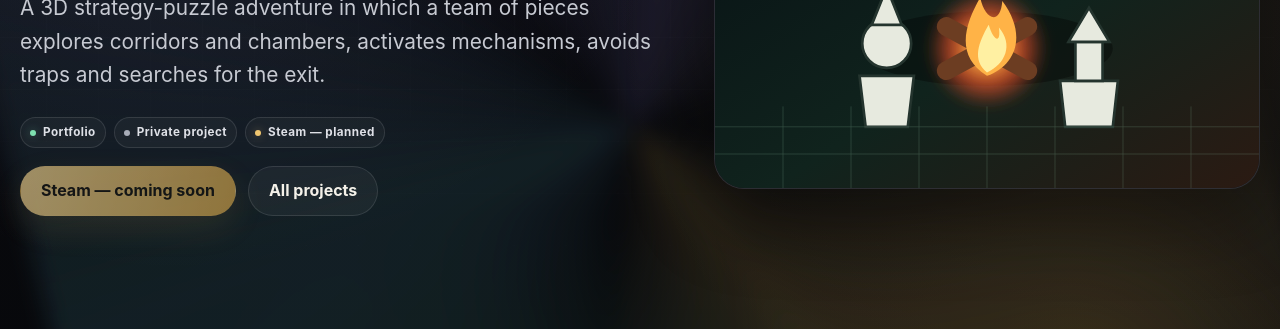
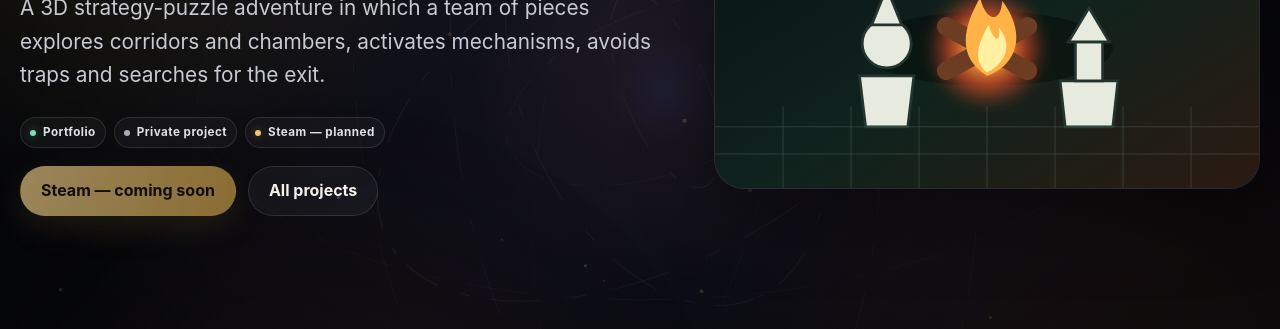
Before and after one commit to Logos7/logos7.github.io, a plain HTML site: page projects/pieceborne/index.html in a window 1280 px wide. Shown: the part 270-599 px from the top of the page. Drawn offline with Linux system fonts and the light colour scheme.

Commit message:
feat(backgrounds): add dynamic mouse-reactive scene system

```diff
--- /dev/null
+++ b/assets/css/backgrounds.css
@@ -0,0 +1,82 @@
+html {
+  background: #06070a;
+}
+
+body {
+  background: transparent;
+}
+
+body::before,
+body::after {
+  display: none;
+}
+
+.ambient-background {
+  position: fixed;
+  inset: 0;
+  z-index: -1;
+  overflow: hidden;
+  pointer-events: none;
+  background:
+    radial-gradient(circle at calc(50% + var(--background-x, 0px)) calc(38% + var(--background-y, 0px)), rgba(163, 145, 255, .12), transparent 38rem),
+    linear-gradient(180deg, rgba(8, 9, 14, .78), rgba(5, 7, 10, .94));
+}
+
+.ambient-background::before,
+.ambient-background::after {
+  content: "";
+  position: absolute;
+  inset: -18%;
+  opacity: .7;
+  filter: blur(54px) saturate(1.28);
+  transform: translate3d(var(--background-x, 0px), var(--background-y, 0px), 0) scale(1.06);
+  transition: opacity .6s ease;
+}
+
+.ambient-background::before {
+  background:
+    radial-gradient(circle at 22% 24%, rgba(var(--background-primary, 126, 224, 175), .24), transparent 24%),
+    radial-gradient(circle at 76% 72%, rgba(var(--background-secondary, 163, 145, 255), .2), transparent 28%);
+}
+
+.ambient-background::after {
+  background:
+    radial-gradient(circle at 68% 18%, rgba(var(--background-accent, 240, 198, 111), .17), transparent 22%),
+    radial-gradient(circle at 34% 82%, rgba(var(--background-secondary, 163, 145, 255), .13), transparent 25%);
+  transform: translate3d(var(--background-x-reverse, 0px), var(--background-y-reverse, 0px), 0) scale(1.12);
+}
+
+.ambient-background canvas {
+  position: absolute;
+  inset: 0;
+  width: 100%;
+  height: 100%;
+  opacity: .94;
+}
+
+.ambient-background-shade {
+  position: absolute;
+  inset: 0;
+  background:
+    linear-gradient(180deg, rgba(5, 6, 9, .08), rgba(5, 7, 10, .38)),
+    radial-gradient(ellipse at center, transparent 18%, rgba(4, 5, 8, .38) 100%);
+}
+
+@media (max-width: 720px) {
+  .ambient-background::before,
+  .ambient-background::after {
+    opacity: .58;
+    filter: blur(42px) saturate(1.18);
+  }
+
+  .ambient-background canvas {
+    opacity: .82;
+  }
+}
+
+@media (prefers-reduced-motion: reduce) {
+  .ambient-background::before,
+  .ambient-background::after {
+    transform: none;
+  }
+}
--- /dev/null
+++ b/assets/js/backgrounds.js
@@ -0,0 +1,337 @@
+(() => {
+  const canvas = document.createElement("canvas");
+  const shade = document.createElement("div");
+  const root = document.createElement("div");
+  const context = canvas.getContext("2d", { alpha: true });
+
+  if (!context) {
+    return;
+  }
+
+  root.className = "ambient-background";
+  root.setAttribute("aria-hidden", "true");
+  shade.className = "ambient-background-shade";
+  root.append(canvas, shade);
+  document.body.prepend(root);
+
+  const sceneNames = (document.body.dataset.backgrounds || "nebula,constellation,orbit")
+    .split(",")
+    .map(value => value.trim())
+    .filter(Boolean);
+
+  const randomIndex = length => {
+    if (window.crypto?.getRandomValues) {
+      const value = new Uint32Array(1);
+      window.crypto.getRandomValues(value);
+      return value[0] % length;
+    }
+
+    return Math.floor(Math.random() * length);
+  };
+
+  const sceneName = sceneNames[randomIndex(sceneNames.length)] || "nebula";
+  root.dataset.scene = sceneName;
+
+  const palettes = {
+    home: [[126, 224, 175], [163, 145, 255], [240, 198, 111]],
+    projects: [[127, 216, 255], [163, 145, 255], [240, 198, 111]],
+    yantra: [[126, 224, 175], [127, 216, 255], [240, 198, 111]],
+    adi: [[127, 216, 255], [163, 145, 255], [126, 224, 175]],
+    pieceborne: [[240, 198, 111], [196, 104, 70], [163, 145, 255]]
+  };
+
+  const paletteName = document.body.dataset.backgroundPalette || "home";
+  const palette = palettes[paletteName] || palettes.home;
+  root.style.setProperty("--background-primary", palette[0].join(", "));
+  root.style.setProperty("--background-secondary", palette[1].join(", "));
+  root.style.setProperty("--background-accent", palette[2].join(", "));
+
+  const reducedMotion = window.matchMedia("(prefers-reduced-motion: reduce)").matches;
+  const coarsePointer = window.matchMedia("(pointer: coarse)").matches;
+  const motionScale = coarsePointer ? .5 : 1;
+  const pointer = { targetX: 0, targetY: 0, x: 0, y: 0 };
+  const state = { width: 0, height: 0, ratio: 1, particles: [], strands: [], rings: [], last: 0 };
+  let animationFrame = 0;
+
+  const rgba = (color, alpha) => `rgba(${color[0]}, ${color[1]}, ${color[2]}, ${alpha})`;
+  const mix = (a, b, amount) => a + (b - a) * amount;
+  const random = (min, max) => min + Math.random() * (max - min);
+
+  const createParticles = count => Array.from({ length: count }, (_, index) => ({
+    x: Math.random(),
+    y: Math.random(),
+    depth: random(.3, 1),
+    size: random(.7, 2.4),
+    speed: random(.015, .055),
+    phase: random(0, Math.PI * 2),
+    color: palette[index % palette.length]
+  }));
+
+  const createStrands = count => Array.from({ length: count }, (_, index) => ({
+    offset: random(-.22, 1.2),
+    amplitude: random(.035, .13),
+    speed: random(.08, .2),
+    phase: random(0, Math.PI * 2),
+    width: random(.7, 1.9),
+    color: palette[index % palette.length]
+  }));
+
+  const createRings = count => Array.from({ length: count }, (_, index) => ({
+    radius: .13 + index * random(.065, .095),
+    tilt: random(.34, .72),
+    speed: random(.04, .12) * (index % 2 ? -1 : 1),
+    phase: random(0, Math.PI * 2),
+    width: random(.55, 1.35),
+    color: palette[index % palette.length]
+  }));
+
+  const resize = () => {
+    state.width = window.innerWidth;
+    state.height = window.innerHeight;
+    state.ratio = Math.min(window.devicePixelRatio || 1, 1.5);
+    canvas.width = Math.round(state.width * state.ratio);
+    canvas.height = Math.round(state.height * state.ratio);
+    context.setTransform(state.ratio, 0, 0, state.ratio, 0, 0);
+    const density = Math.max(20, Math.min(58, Math.round((state.width * state.height) / 28000)));
+    state.particles = createParticles(coarsePointer ? Math.round(density * .65) : density);
+    state.strands = createStrands(coarsePointer ? 5 : 8);
+    state.rings = createRings(coarsePointer ? 5 : 8);
+  };
+
+  const clear = () => {
+    context.clearRect(0, 0, state.width, state.height);
+    context.globalCompositeOperation = "source-over";
+  };
+
+  const drawParticles = (time, connectionDistance = 0, drift = 1) => {
+    const positions = [];
+
+    for (const particle of state.particles) {
+      const x = particle.x * state.width + pointer.x * particle.depth * 32 * motionScale;
+      const y = ((particle.y + time * particle.speed * .008 * drift) % 1.12 - .06) * state.height + pointer.y * particle.depth * 22 * motionScale;
+      const pulse = .55 + Math.sin(time * .0012 + particle.phase) * .3;
+      positions.push({ x, y, particle });
+      context.beginPath();
+      context.fillStyle = rgba(particle.color, .18 + pulse * .32);
+      context.arc(x, y, particle.size * (.8 + pulse * .45), 0, Math.PI * 2);
+      context.fill();
+    }
+
+    if (!connectionDistance) {
+      return;
+    }
+
+    context.lineWidth = .65;
+
+    for (let i = 0; i < positions.length; i += 1) {
+      for (let j = i + 1; j < positions.length; j += 1) {
+        const dx = positions[i].x - positions[j].x;
+        const dy = positions[i].y - positions[j].y;
+        const distance = Math.hypot(dx, dy);
+
+        if (distance >= connectionDistance) {
+          continue;
+        }
+
+        context.beginPath();
+        context.strokeStyle = rgba(positions[i].particle.color, (1 - distance / connectionDistance) * .14);
+        context.moveTo(positions[i].x, positions[i].y);
+        context.lineTo(positions[j].x, positions[j].y);
+        context.stroke();
+      }
+    }
+  };
+
+  const drawNebula = time => {
+    context.globalCompositeOperation = "lighter";
+
+    for (let index = 0; index < state.strands.length; index += 1) {
+      const strand = state.strands[index];
+      const baseY = strand.offset * state.height;
+      const parallaxX = pointer.x * (18 + index * 3) * motionScale;
+      const parallaxY = pointer.y * (10 + index * 2) * motionScale;
+      const gradient = context.createLinearGradient(0, baseY, state.width, baseY);
+      gradient.addColorStop(0, rgba(strand.color, 0));
+      gradient.addColorStop(.22, rgba(strand.color, .12));
+      gradient.addColorStop(.52, rgba(strand.color, .28));
+      gradient.addColorStop(.82, rgba(strand.color, .1));
+      gradient.addColorStop(1, rgba(strand.color, 0));
+      context.beginPath();
+      context.strokeStyle = gradient;
+      context.lineWidth = strand.width;
+
+      for (let x = -80; x <= state.width + 80; x += 18) {
+        const normalized = x / state.width;
+        const wave = Math.sin(normalized * Math.PI * 2.1 + time * .00018 * strand.speed + strand.phase);
+        const secondWave = Math.sin(normalized * Math.PI * 4.4 - time * .00011 + strand.phase * .7);
+        const y = baseY + (wave + secondWave * .38) * state.height * strand.amplitude + parallaxY;
+        const pointX = x + parallaxX;
+
+        if (x === -80) {
+          context.moveTo(pointX, y);
+        } else {
+          context.lineTo(pointX, y);
+        }
+      }
+
+      context.stroke();
+    }
+
+    drawParticles(time, 0, .52);
+  };
+
+  const drawConstellation = time => {
+    context.globalCompositeOperation = "lighter";
+    drawParticles(time, Math.min(170, state.width * .18), .36);
+
+    const focusX = state.width * (.5 + pointer.x * .055 * motionScale);
+    const focusY = state.height * (.45 + pointer.y * .045 * motionScale);
+    const glow = context.createRadialGradient(focusX, focusY, 0, focusX, focusY, Math.min(state.width, state.height) * .34);
+    glow.addColorStop(0, rgba(palette[1], .12));
+    glow.addColorStop(.45, rgba(palette[0], .045));
+    glow.addColorStop(1, rgba(palette[0], 0));
+    context.fillStyle = glow;
+    context.fillRect(0, 0, state.width, state.height);
+  };
+
+  const drawOrbit = time => {
+    context.globalCompositeOperation = "lighter";
+    const centerX = state.width * .52 + pointer.x * 46 * motionScale;
+    const centerY = state.height * .45 + pointer.y * 32 * motionScale;
+    const base = Math.min(state.width, state.height);
+
+    for (const ring of state.rings) {
+      context.save();
+      context.translate(centerX, centerY);
+      context.rotate(time * .0001 * ring.speed + ring.phase);
+      context.scale(1, ring.tilt);
+      context.beginPath();
+      context.strokeStyle = rgba(ring.color, .11);
+      context.lineWidth = ring.width;
+      context.setLineDash([base * .08, base * .035, base * .018, base * .05]);
+      context.lineDashOffset = -time * .008 * ring.speed;
+      context.arc(0, 0, base * ring.radius, 0, Math.PI * 2);
+      context.stroke();
+      context.restore();
+    }
+
+    context.setLineDash([]);
+    const glow = context.createRadialGradient(centerX, centerY, 0, centerX, centerY, base * .26);
+    glow.addColorStop(0, rgba(palette[2], .13));
+    glow.addColorStop(.28, rgba(palette[1], .06));
+    glow.addColorStop(1, rgba(palette[0], 0));
+    context.fillStyle = glow;
+    context.fillRect(0, 0, state.width, state.height);
+    drawParticles(time, 0, .22);
+  };
+
+  const drawLattice = time => {
+    context.globalCompositeOperation = "lighter";
+    const spacing = Math.max(70, Math.min(126, state.width / 10));
+    const offsetX = (time * .004 + pointer.x * 24 * motionScale) % spacing;
+    const offsetY = (time * .0025 + pointer.y * 18 * motionScale) % spacing;
+    context.lineWidth = .65;
+
+    for (let x = -spacing; x < state.width + spacing; x += spacing) {
+      const gradient = context.createLinearGradient(0, 0, 0, state.height);
+      gradient.addColorStop(0, rgba(palette[0], 0));
+      gradient.addColorStop(.35, rgba(palette[0], .105));
+      gradient.addColorStop(.68, rgba(palette[1], .075));
+      gradient.addColorStop(1, rgba(palette[1], 0));
+      context.beginPath();
+      context.strokeStyle = gradient;
+      context.moveTo(x + offsetX, -spacing);
+      context.lineTo(x - state.height * .28 + offsetX, state.height + spacing);
+      context.stroke();
+    }
+
+    for (let y = -spacing; y < state.height + spacing; y += spacing) {
+      context.beginPath();
+      context.strokeStyle = rgba(palette[2], .055);
+      context.moveTo(-spacing, y + offsetY);
+      context.lineTo(state.width + spacing, y + state.width * .08 + offsetY);
+      context.stroke();
+    }
+
+    drawParticles(time, 112, .18);
+  };
+
+  const drawEmbers = time => {
+    context.globalCompositeOperation = "lighter";
+
+    for (const particle of state.particles) {
+      const rise = (particle.y - time * particle.speed * .000018 + 2) % 1;
+      const x = particle.x * state.width + Math.sin(time * .00045 + particle.phase) * 24 + pointer.x * particle.depth * 18 * motionScale;
+      const y = rise * state.height + pointer.y * particle.depth * 12 * motionScale;
+      const alpha = .12 + particle.depth * .34;
+      context.beginPath();
+      context.fillStyle = rgba(particle.color, alpha);
+      context.arc(x, y, particle.size * (1 + particle.depth * .5), 0, Math.PI * 2);
+      context.fill();
+    }
+
+    const glowX = state.width * .5 + pointer.x * 38 * motionScale;
+    const glowY = state.height * .94 + pointer.y * 20 * motionScale;
+    const glow = context.createRadialGradient(glowX, glowY, 0, glowX, glowY, Math.min(state.width, state.height) * .62);
+    glow.addColorStop(0, rgba(palette[0], .2));
+    glow.addColorStop(.32, rgba(palette[1], .075));
+    glow.addColorStop(1, rgba(palette[1], 0));
+    context.fillStyle = glow;
+    context.fillRect(0, 0, state.width, state.height);
+  };
+
+  const scenes = {
+    nebula: drawNebula,
+    constellation: drawConstellation,
+    orbit: drawOrbit,
+    lattice: drawLattice,
+    embers: drawEmbers
+  };
+
+  const scheduleRender = () => {
+    if (!reducedMotion && document.visibilityState === "visible" && !animationFrame) {
+      animationFrame = requestAnimationFrame(render);
+    }
+  };
+
+  const render = time => {
+    animationFrame = 0;
+    const elapsed = Math.min(34, time - state.last || 16.7);
+    state.last = time;
+    const smoothing = 1 - Math.pow(.955, elapsed / 16.7);
+    pointer.x = mix(pointer.x, pointer.targetX, smoothing);
+    pointer.y = mix(pointer.y, pointer.targetY, smoothing);
+    root.style.setProperty("--background-x", `${pointer.x * 34 * motionScale}px`);
+    root.style.setProperty("--background-y", `${pointer.y * 24 * motionScale}px`);
+    root.style.setProperty("--background-x-reverse", `${pointer.x * -18 * motionScale}px`);
+    root.style.setProperty("--background-y-reverse", `${pointer.y * -13 * motionScale}px`);
+    clear();
+    (scenes[sceneName] || drawNebula)(time);
+
+    scheduleRender();
+  };
+
+  window.addEventListener("pointermove", event => {
+    pointer.targetX = event.clientX / Math.max(state.width, 1) * 2 - 1;
+    pointer.targetY = event.clientY / Math.max(state.height, 1) * 2 - 1;
+  }, { passive: true });
+
+  document.documentElement.addEventListener("pointerleave", () => {
+    pointer.targetX = 0;
+    pointer.targetY = 0;
+  });
+
+  window.addEventListener("resize", resize, { passive: true });
+  document.addEventListener("visibilitychange", () => {
+    if (document.visibilityState !== "visible" && animationFrame) {
+      cancelAnimationFrame(animationFrame);
+      animationFrame = 0;
+      return;
+    }
+
+    state.last = performance.now();
+    scheduleRender();
+  });
+  resize();
+  render(0);
+})();
--- a/projects/pieceborne/index.html
+++ b/projects/pieceborne/index.html
@@ -9,8 +9,9 @@
 <title>Pieceborne — Logos7</title>
 <link href="/assets/icons/favicon.svg" rel="icon" type="image/svg+xml"/>
 <link href="/assets/css/site.css" rel="stylesheet"/>
+<link href="/assets/css/backgrounds.css" rel="stylesheet"/>
 </head>
-<body id="top"><div aria-label="Language" class="language-switcher" data-i18n-attr="aria-label:common.languageSelector" role="group">
+<body data-background-palette="pieceborne" data-backgrounds="embers,orbit,constellation" id="top"><div aria-label="Language" class="language-switcher" data-i18n-attr="aria-label:common.languageSelector" role="group">
 <button aria-pressed="true" class="language-button" data-language="en" title="English" type="button">EN</button>
 <button aria-pressed="false" class="language-button" data-language="pl" title="Polski" type="button">PL</button>
 <button aria-pressed="false" class="language-button" data-language="de" title="Deutsch" type="button">DE</button>
@@ -73,6 +74,7 @@
 </nav>
 </div>
 </footer>
+<script src="/assets/js/backgrounds.js"></script>
 <script src="/assets/i18n/en.js"></script>
 <script src="/assets/i18n/pl.js"></script>
 <script src="/assets/i18n/de.js"></script>
```
Also changed, not shown: index.html (+3 -1 lines), projects/adi/index.html (+3 -1 lines), projects/index.html (+3 -1 lines), projects/yantra/index.html (+3 -1 lines).
